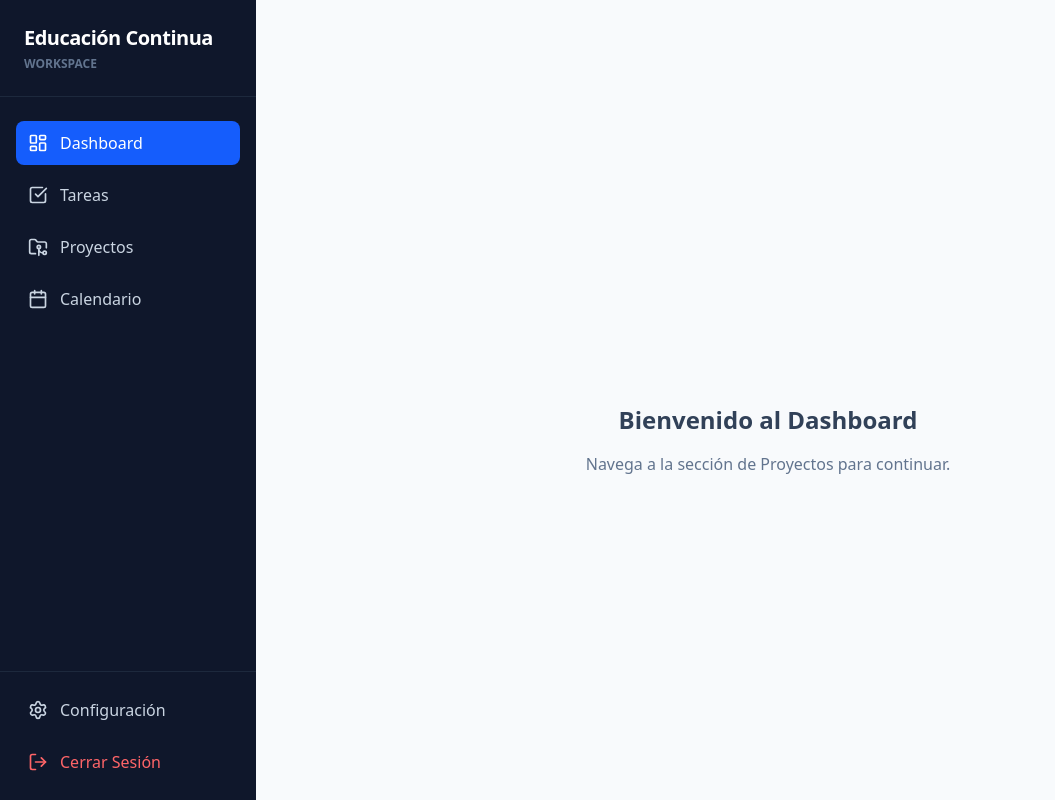
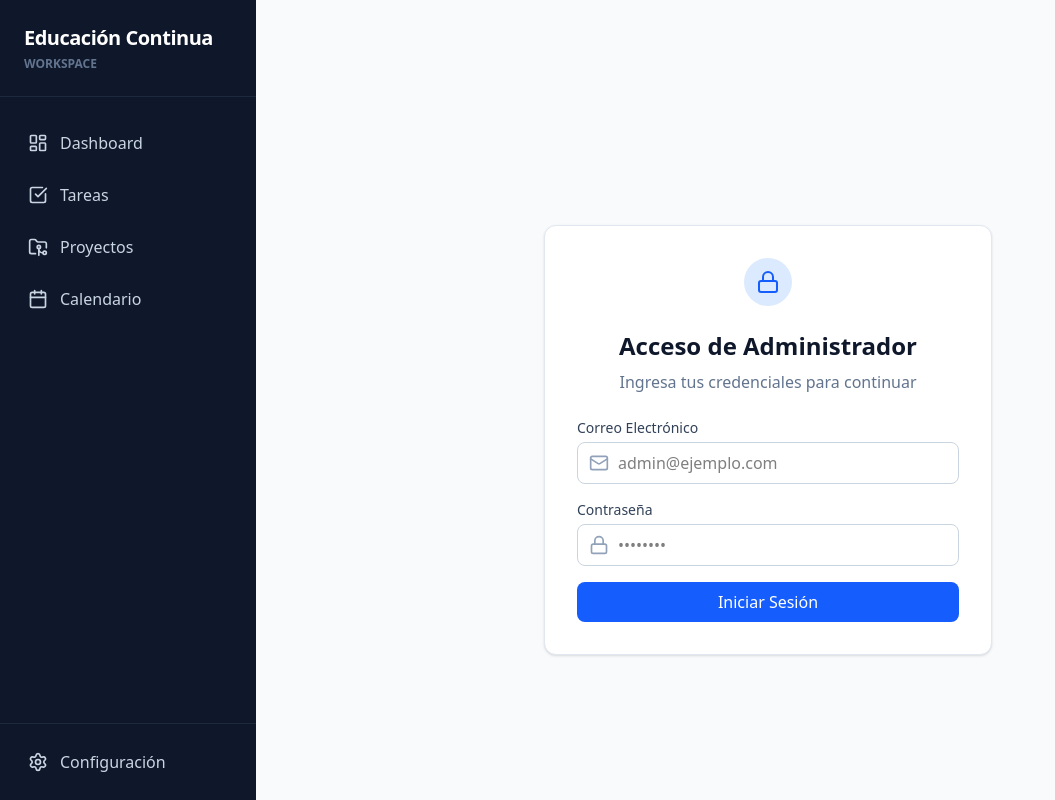
Before and after one commit to zadudesign/Gestor-de-Tareas-de-EC, a React (Vite) app: page /login in a window 1280 px wide. Before the commit this address led to /. Shown: the whole page, without its empty margins (0-1055 px from the left). Built offline with nearby package versions, Linux system fonts and the light colour scheme; no server answers.

Commit message:
feat: add authentication and admin settings page
Implement user login via Supabase and a protected settings route to manage application configurations for admins.

```diff
--- a/src/App.tsx
+++ b/src/App.tsx
@@ -2,6 +2,8 @@ import React from 'react';
 import { BrowserRouter, Routes, Route, Navigate } from 'react-router-dom';
 import { Layout } from './components/Layout';
 import Projects from './pages/Projects';
+import Settings from './pages/Settings';
+import Login from './pages/Login';
 
 function DashboardFallback() {
   return (
@@ -19,6 +21,8 @@ export default function App() {
         <Routes>
           <Route path="/" element={<DashboardFallback />} />
           <Route path="/projects" element={<Projects />} />
+          <Route path="/settings" element={<Settings />} />
+          <Route path="/login" element={<Login />} />
           <Route path="*" element={<Navigate to="/" replace />} />
         </Routes>
       </Layout>
--- a/src/components/Sidebar.tsx
+++ b/src/components/Sidebar.tsx
@@ -1,6 +1,7 @@
-import React from 'react';
-import { NavLink } from 'react-router-dom';
+import React, { useEffect, useState } from 'react';
+import { NavLink, useNavigate } from 'react-router-dom';
 import { LayoutDashboard, CheckSquare, FolderGit2, Calendar, Settings, LogOut } from 'lucide-react';
+import { supabase } from '../lib/supabase';
 
 const navItems = [
   { icon: LayoutDashboard, label: 'Dashboard', to: '/' },
@@ -10,6 +11,28 @@ const navItems = [
 ];
 
 export function Sidebar() {
+  const [session, setSession] = useState<any>(null);
+  const navigate = useNavigate();
+
+  useEffect(() => {
+    supabase.auth.getSession().then(({ data: { session } }) => {
+      setSession(session);
+    });
+
+    const {
+      data: { subscription },
+    } = supabase.auth.onAuthStateChange((_event, session) => {
+      setSession(session);
+    });
+
+    return () => subscription.unsubscribe();
+  }, []);
+
+  const handleLogout = async () => {
+    await supabase.auth.signOut();
+    navigate('/');
+  };
+
   return (
     <aside className="w-64 bg-slate-900 text-slate-300 flex flex-col h-screen overflow-y-auto">
       <div className="p-6 border-b border-slate-800">
@@ -37,14 +60,29 @@ export function Sidebar() {
       </nav>
 
       <div className="p-4 border-t border-slate-800">
-        <button className="flex items-center space-x-3 px-3 py-2.5 w-full rounded-lg transition-colors hover:bg-slate-800 hover:text-white font-medium text-left">
+        <NavLink
+          to="/settings"
+          className={({ isActive }) =>
+            `flex items-center space-x-3 px-3 py-2.5 w-full rounded-lg transition-colors font-medium text-left ${
+              isActive
+                ? 'bg-blue-600 text-white'
+                : 'hover:bg-slate-800 hover:text-white'
+            }`
+          }
+        >
           <Settings className="w-5 h-5" />
           <span>Configuración</span>
-        </button>
-        <button className="flex items-center space-x-3 px-3 py-2.5 w-full rounded-lg transition-colors text-red-400 hover:bg-red-500/10 hover:text-red-300 font-medium text-left mt-2">
-          <LogOut className="w-5 h-5" />
-          <span>Cerrar Sesión</span>
-        </button>
+        </NavLink>
+
+        {session && (
+          <button
+            onClick={handleLogout}
+            className="flex items-center space-x-3 px-3 py-2.5 w-full rounded-lg transition-colors text-red-400 hover:bg-red-500/10 hover:text-red-300 font-medium text-left mt-2"
+          >
+            <LogOut className="w-5 h-5" />
+            <span>Cerrar Sesión</span>
+          </button>
+        )}
       </div>
     </aside>
   );
--- /dev/null
+++ b/src/pages/Login.tsx
@@ -0,0 +1,90 @@
+import React, { useState } from 'react';
+import { supabase } from '../lib/supabase';
+import { useNavigate } from 'react-router-dom';
+import { Lock, Mail, Loader2 } from 'lucide-react';
+
+export default function Login() {
+  const [email, setEmail] = useState('');
+  const [password, setPassword] = useState('');
+  const [loading, setLoading] = useState(false);
+  const [error, setError] = useState<string | null>(null);
+  const navigate = useNavigate();
+
+  const handleLogin = async (e: React.FormEvent) => {
+    e.preventDefault();
+    setLoading(true);
+    setError(null);
+
+    try {
+      const { error } = await supabase.auth.signInWithPassword({
+        email,
+        password,
+      });
+
+      if (error) throw error;
+      navigate('/settings');
+    } catch (err: any) {
+      setError(err.message || 'Error al iniciar sesión');
+    } finally {
+      setLoading(false);
+    }
+  };
+
+  return (
+    <div className="flex h-full items-center justify-center pt-20">
+      <div className="bg-white p-8 rounded-xl shadow-sm border border-slate-200 w-full max-w-md">
+        <div className="flex justify-center mb-6">
+          <div className="w-12 h-12 bg-blue-100 text-blue-600 rounded-full flex items-center justify-center">
+            <Lock className="w-6 h-6" />
+          </div>
+        </div>
+        <h2 className="text-2xl font-bold text-slate-900 text-center mb-2">Acceso de Administrador</h2>
+        <p className="text-slate-500 text-center mb-6">Ingresa tus credenciales para continuar</p>
+
+        {error && (
+          <div className="bg-red-50 text-red-600 p-3 rounded-lg text-sm mb-4 border border-red-100">
+            {error}
+          </div>
+        )}
+
+        <form onSubmit={handleLogin} className="space-y-4">
+          <div>
+            <label className="block text-sm font-medium text-slate-700 mb-1">Correo Electrónico</label>
+            <div className="relative">
+              <Mail className="w-5 h-5 absolute left-3 top-1/2 -translate-y-1/2 text-slate-400" />
+              <input
+                type="email"
+                required
+                value={email}
+                onChange={(e) => setEmail(e.target.value)}
+                className="w-full pl-10 pr-4 py-2 border border-slate-300 rounded-lg focus:outline-none focus:ring-2 focus:ring-blue-500 focus:border-transparent"
+                placeholder="admin@ejemplo.com"
+              />
+            </div>
+          </div>
+          <div>
+            <label className="block text-sm font-medium text-slate-700 mb-1">Contraseña</label>
+            <div className="relative">
+              <Lock className="w-5 h-5 absolute left-3 top-1/2 -translate-y-1/2 text-slate-400" />
+              <input
+                type="password"
+                required
+                value={password}
+                onChange={(e) => setPassword(e.target.value)}
+                className="w-full pl-10 pr-4 py-2 border border-slate-300 rounded-lg focus:outline-none focus:ring-2 focus:ring-blue-500 focus:border-transparent"
+                placeholder="••••••••"
+              />
+            </div>
+          </div>
+          <button
+            type="submit"
+            disabled={loading}
+            className="w-full bg-blue-600 hover:bg-blue-700 text-white font-medium py-2 px-4 rounded-lg transition-colors flex items-center justify-center"
+          >
+            {loading ? <Loader2 className="w-5 h-5 animate-spin" /> : 'Iniciar Sesión'}
+          </button>
+        </form>
+      </div>
+    </div>
+  );
+}
--- /dev/null
+++ b/src/pages/Settings.tsx
@@ -0,0 +1,109 @@
+import React, { useEffect, useState } from 'react';
+import { supabase } from '../lib/supabase';
+import { useNavigate } from 'react-router-dom';
+import { Settings as SettingsIcon, Users, Building, Shield, Loader2 } from 'lucide-react';
+
+export default function Settings() {
+  const [loading, setLoading] = useState(true);
+  const [isAdmin, setIsAdmin] = useState(false);
+  const navigate = useNavigate();
+
+  useEffect(() => {
+    checkAdmin();
+  }, []);
+
+  async function checkAdmin() {
+    try {
+      const { data: { session } } = await supabase.auth.getSession();
+
+      if (!session) {
+        navigate('/login');
+        return;
+      }
+
+      // Verificamos el rol real en la tabla profiles
+      const { data: profile, error } = await supabase
+        .from('profiles')
+        .select('role')
+        .eq('id', session.user.id)
+        .single();
+
+      if (error) {
+        console.error('Error fetching profile:', error);
+        navigate('/');
+        return;
+      }
+
+      if (profile?.role === 'admin') {
+        setIsAdmin(true);
+      } else {
+        console.warn('Acceso denegado: Se requiere rol de administrador.');
+        navigate('/'); // Redirigir si no es admin
+      }
+    } catch (error) {
+      console.error('Error checking auth:', error);
+      navigate('/login');
+    } finally {
+      setLoading(false);
+    }
+  }
+
+  if (loading) {
+    return (
+      <div className="flex h-full items-center justify-center">
+        <Loader2 className="w-8 h-8 animate-spin text-blue-600" />
+      </div>
+    );
+  }
+
+  if (!isAdmin) return null;
+
+  return (
+    <div className="space-y-6">
+      <div>
+        <h1 className="text-2xl font-bold text-slate-900 tracking-tight">Configuración del Sistema</h1>
+        <p className="text-slate-500 mt-1">Panel de administración para el Equipo de Educación Continua.</p>
+      </div>
+
+      <div className="grid grid-cols-1 md:grid-cols-3 gap-6">
+        <div className="bg-white p-6 rounded-xl border border-slate-200 shadow-sm flex items-start space-x-4">
+          <div className="bg-blue-100 text-blue-600 p-3 rounded-lg">
+            <Users className="w-6 h-6" />
+          </div>
+          <div>
+            <h3 className="font-semibold text-slate-900">Gestión de Usuarios</h3>
+            <p className="text-sm text-slate-500 mt-1">Invita miembros, asigna roles y gestiona accesos.</p>
+            <button className="mt-3 text-sm font-medium text-blue-600 hover:text-blue-700">Administrar &rarr;</button>
+          </div>
+        </div>
+
+        <div className="bg-white p-6 rounded-xl border border-slate-200 shadow-sm flex items-start space-x-4">
+          <div className="bg-indigo-100 text-indigo-600 p-3 rounded-lg">
+            <Building className="w-6 h-6" />
+          </div>
+          <div>
+            <h3 className="font-semibold text-slate-900">Datos de la Institución</h3>
+            <p className="text-sm text-slate-500 mt-1">Configura detalles generales y personalización.</p>
+            <button className="mt-3 text-sm font-medium text-indigo-600 hover:text-indigo-700">Editar &rarr;</button>
+          </div>
+        </div>
+
+        <div className="bg-white p-6 rounded-xl border border-slate-200 shadow-sm flex items-start space-x-4">
+          <div className="bg-emerald-100 text-emerald-600 p-3 rounded-lg">
+            <Shield className="w-6 h-6" />
+          </div>
+          <div>
+            <h3 className="font-semibold text-slate-900">Seguridad</h3>
+            <p className="text-sm text-slate-500 mt-1">Políticas de acceso y configuración de sesiones.</p>
+            <button className="mt-3 text-sm font-medium text-emerald-600 hover:text-emerald-700">Configurar &rarr;</button>
+          </div>
+        </div>
+      </div>
+
+      <div className="bg-white rounded-xl border border-slate-200 shadow-sm p-6 mt-8">
+        <h3 className="font-semibold text-slate-900 mb-4 flex items-center"><SettingsIcon className="w-5 h-5 mr-2 text-slate-400" /> Preferencias Generales</h3>
+        <p className="text-slate-500 text-sm">Aquí se agregarán más opciones de configuración del sistema como integración de correos, notificaciones por defecto, etc.</p>
+      </div>
+    </div>
+  );
+}
```
